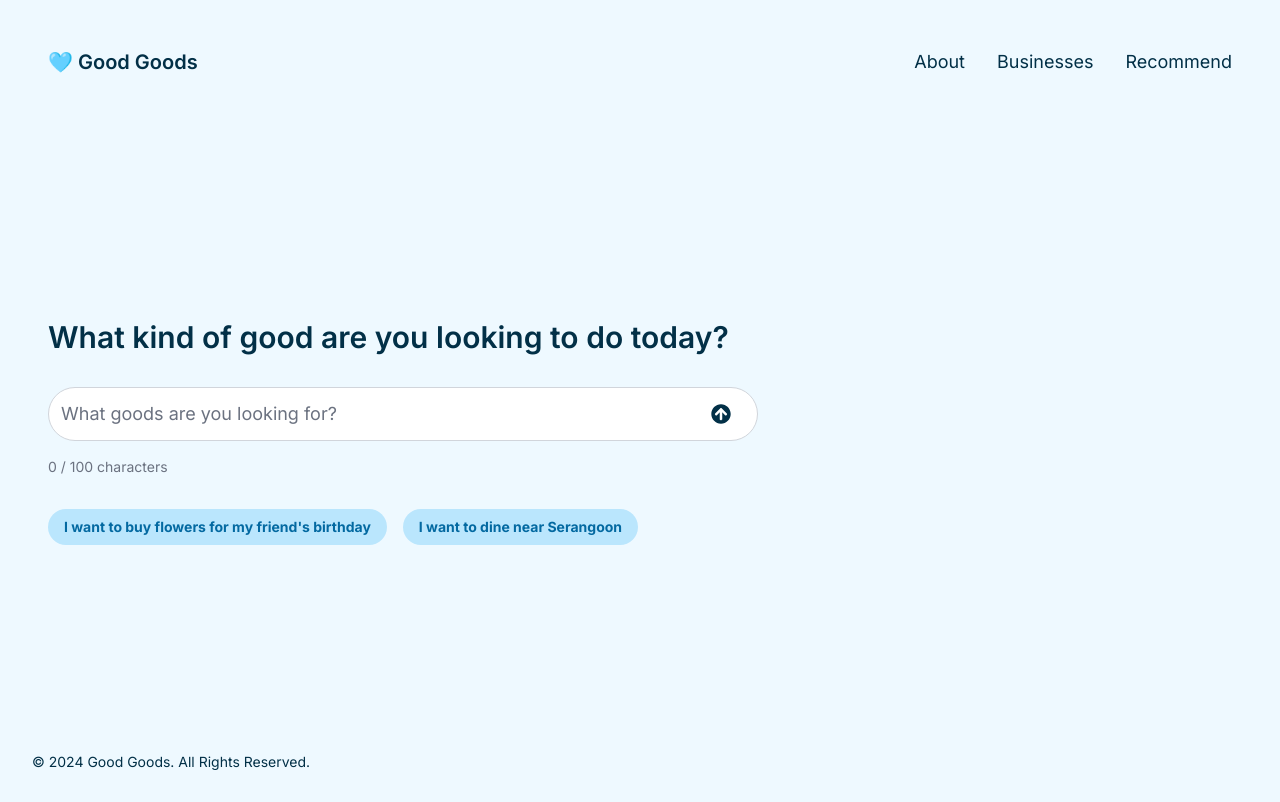
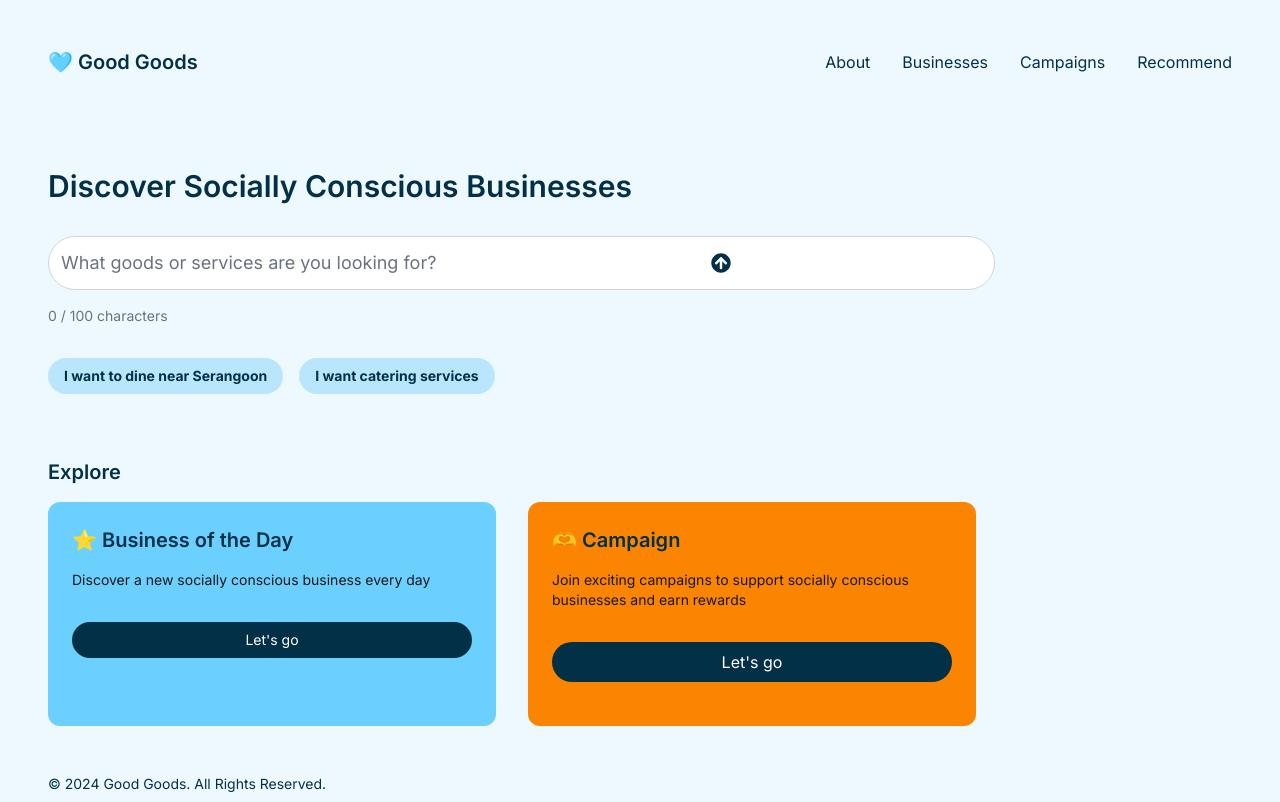
Before and after one commit to eugenetangkj/good-goods, a Next.js app: page / in a window 1280 px wide. Built offline with nearby package versions, Linux system fonts and the light colour scheme.

Commit message:
Add home explore cards

```diff
--- a/src/app/(root)/layout.tsx
+++ b/src/app/(root)/layout.tsx
@@ -23,7 +23,7 @@ export default function RootLayout({
         <link href="https://cdn.jsdelivr.net/npm/flowbite@2.4.1/dist/flowbite.min.css" rel="stylesheet" />
       </Head>
 
-      <body className={`${inter.className} antialiased`}>
+      <body className={`${inter.className} antialiased overflow-x-hidden`}>
           {children}
           <script src="https://cdn.jsdelivr.net/npm/flowbite@2.4.1/dist/flowbite.min.js"></script>
       </body>
--- a/src/app/(root)/page.tsx
+++ b/src/app/(root)/page.tsx
@@ -1,16 +1,27 @@
-import { AISearchBar } from "@/components/AISearchBar";
+import { AISearchBar } from "@/components/home/AISearchBar";
 import Navbar from "@/components/common/Navbar";
 import Footer from "@/components/common/Footer";
+import { HomeExploreCards } from "@/components/home/HomeExploreCards";
 
 export default function Home() {
   return (
-    <div className='bg-good-goods-blue-100 w-screen h-screen p-8'>
+    <div className='bg-good-goods-blue-100 p-8 h-screen flex flex-col justify-between'>
       <Navbar />
-        <div className='flex flex-col justify-center h-screen-4/5 p-4 space-y-8 mt-10vh'>
-          <h2 className='text-good-goods-blue-900 font-semibold text-2xl sm:text-3xl lg:text-4xl'>What kind of good are you looking to do today?</h2>
+      {/* Body */}
+      <div className='flex flex-col justify-center p-4 space-y-16 mt-15vh'>
+        <div className='flex flex-col justify-center space-y-8'>
+          <h2 className='text-good-goods-blue-900 font-semibold text-2xl sm:text-3xl lg:text-4xl'>Discover Socially Conscious Businesses</h2>
           <AISearchBar />
         </div>
+
+        {/* Explore */}
+        <HomeExploreCards />
+
+      </div>
+
       <Footer />
+
+
     </div>
   );
 }
--- a/src/components/common/Footer.tsx
+++ b/src/components/common/Footer.tsx
@@ -2,7 +2,7 @@
 function Footer() {
     // const emailAddress = "goodgoods975@gmail.com"
     return (
-        <footer className="bg-good-goods-blue-100">
+        <footer className="bg-good-goods-blue-100 mt-8 pl-4 pb-2">
             <div className="flex justify-start">
                 {/* Copyright Information */}
                 <span className="text-xs sm:text-sm sm:text-center text-good-goods-blue-900">© 2024 Good Goods. All Rights Reserved.
--- a/src/components/common/Navbar.tsx
+++ b/src/components/common/Navbar.tsx
@@ -9,7 +9,7 @@ function Navbar() {
             <nav className="fixed w-full top-0 start-0 z-20 bg-good-goods-blue-100 p-8">
                 <div className="flex flex-wrap items-center justify-between mx-auto p-4">
                     {/* Good Goods Brand */}
-                    <span className="self-center text-xl sm:text-2xl font-semibold whitespace-nowrap text-good-goods-blue-900">🩵 Good Goods</span>
+                    <a href="/" className="self-center text-xl sm:text-2xl font-semibold whitespace-nowrap text-good-goods-blue-900">🩵 Good Goods</a>
 
                     {/* CTA and Mobile menu */}
                     <div className="flex md:hidden md:order-2 space-x-3 md:space-x-0 rtl:space-x-reverse">
@@ -30,7 +30,7 @@ function Navbar() {
                               navLinks.map((navLink) => {
                                   return (
                                     <li>
-                                      <a href={ navLink.route} key={ navLink.name } className="block py-2 px-3 rounded text-lg hover:bg-gray-100 md:hover:bg-transparent text-good-goods-blue-900 md:hover:text-sky-700 md:p-0 duration-200">{ navLink.name }</a>
+                                      <a href={ navLink.route } key={ navLink.name } className="block py-2 px-3 rounded text-base lg:text-lg hover:bg-gray-100 md:hover:bg-transparent text-good-goods-blue-900 md:hover:text-sky-700 md:p-0 duration-200">{ navLink.name }</a>
                                     </li>
                                   );
                               })
--- a/src/components/AISearchBar.tsx
+++ b/src/components/home/AISearchBar.tsx
@@ -5,8 +5,8 @@ import { useState } from "react";
 
 //Constants
 const maxNumberOfCharacters = 100;
-const promptOne = "I want to buy flowers for my friend's birthday"
-const promptTwo = "I want to dine near Serangoon"
+const promptOne = "I want to dine near Serangoon"
+const promptTwo = "I want catering services"
 
 
 export function AISearchBar() {
@@ -38,10 +38,10 @@ export function AISearchBar() {
                     <div className="relative lg:w-4/5">
                         {/* Input field */}
                         <input
-                            className="block border border-gray-300 bg-white text-gray-900 text-sm sm:text-base md:text-lg focus:border-cyan-500 focus:ring-cyan-500 p-3 lg:p-4 pr-12 rounded-full w-4/5 lg:w-3/4"
+                            className="block border border-gray-300 bg-white text-gray-900 text-sm sm:text-base md:text-lg focus:border-cyan-500 focus:ring-cyan-500 p-3 lg:p-4 pr-12 rounded-full w-full sm:w-4/5 lg:w-3/4"
                             type="text"
                             id="searchQuery"
-                            placeholder="What goods are you looking for?"
+                            placeholder="What goods or services are you looking for?"
                             value={userInput}
                             onChange={handleInputChange}
                             required
@@ -50,7 +50,7 @@ export function AISearchBar() {
                         {/* Submit button */}
                         <button
                             type="submit"
-                            className="absolute top-1/2 left-0.7 text-xl sm:text-2xl lg:text-3xl transform -translate-y-1/2 text-good-goods-blue-900 hover:text-gray-900 duration-200">
+                            className="absolute top-1/2 left-0.9 sm:left-0.7 text-xl sm:text-2xl lg:text-3xl transform -translate-y-1/2 text-good-goods-blue-900 hover:text-gray-900 duration-200">
                             <FaArrowCircleUp />
                         </button>
                     </div>
@@ -61,12 +61,12 @@ export function AISearchBar() {
             </form>
 
             {/* Suggested prompts */}
-            <div className='flex flex-col space-y-4 md:space-y-0 md:flex-row md:space-x-4 mt-8'>
+            <div className='flex flex-col space-y-4 sm:space-y-0 sm:flex-row sm:space-x-4 mt-8'>
                 <div className='bg-sky-200 hover:bg-sky-300 px-4 py-2 text-sm md:text-base rounded-full cursor-pointer duration-200 w-fit' onClick={() => setUserInput(promptOne)}>
-                    <h6 className='font-bold' style={{ color: '#0369a1' }}>{ promptOne }</h6>
+                    <h6 className='font-bold text-good-goods-blue-900'>{ promptOne }</h6>
                 </div>
                 <div className='bg-sky-200 hover:bg-sky-300 px-4 py-2 text-sm md:text-base rounded-full cursor-pointer duration-200 w-fit' onClick={() => setUserInput(promptTwo)}>
-                    <h6 className='font-bold' style={{ color: '#0369a1' }}>{ promptTwo }</h6>
+                    <h6 className='font-bold text-good-goods-blue-900'>{ promptTwo }</h6>
                 </div>
             </div>
 
--- /dev/null
+++ b/src/components/home/HomeExploreCards.tsx
@@ -0,0 +1,47 @@
+export function HomeExploreCards() {
+
+
+    return (
+        <div className='flex flex-col justify-center items-start space-y-4'>
+            <h2 className='text-good-goods-blue-900 font-semibold text-xl sm:text-2xl lg:text-3xl'>Explore</h2>
+
+            {/* Business of the Day */}
+            <div className='flex flex-col space-y-8 sm:flex-row sm:space-x-8 sm:space-y-0'>
+                {/* Business of the Day */}
+                <div className='bg-good-goods-blue-500 rounded-xl p-6 h-70 sm:h-60 sm:w-72 lg:h-56 lg:w-112 flex flex-col space-y-8'>
+                    <div className='flex flex-col space-y-4'>
+                        <h5 className='text-xl md:text-2xl font-semibold text-good-goods-blue-900'>⭐ Business of the Day</h5>
+                        <p className='text-sm sm:text-base'>Discover a new socially conscious business every day</p>
+                    </div>
+                    <a href='#' className='w-full'>
+                        <button className='rounded-full w-full text-sm sm:text-base text-semibold text-white bg-good-goods-blue-900 hover:bg-sky-700 py-2 px-4 duration-200'>Let&apos;s go</button>
+                    </a>
+                </div>
+
+                {/* Campaign */}
+                <div className='bg-good-goods-orange-900 rounded-xl p-6 h-70 sm:h-60 sm:w-72 lg:h-56 lg:w-112 flex flex-col space-y-8'>
+                    <div className='flex flex-col space-y-4'>
+                        <h5 className='text-xl md:text-2xl font-semibold text-good-goods-blue-900'>🫶 Campaign</h5>
+                        <p className='text-sm sm:text-base'>Join exciting campaigns to support socially conscious businesses and earn rewards</p>
+                    </div>
+                    <a href='#' className='w-full'>
+                        <button className='rounded-full w-full text-semibold text-white bg-good-goods-blue-900 hover:bg-sky-700 py-2 px-4 duration-200'>Let&apos;s go</button>
+                    </a>
+                </div>
+
+
+
+
+
+
+
+
+
+
+            </div>
+
+
+        </div>
+
+    );
+  }
--- a/src/constants/index.js
+++ b/src/constants/index.js
@@ -8,6 +8,10 @@ export const navLinks =[
         route: '/businesses'
     },
     {
+        name: 'Campaigns',
+        route: '/campaigns'
+    },
+    {
         name: 'Recommend',
         route: '/recommend'
     },
--- a/tailwind.config.ts
+++ b/tailwind.config.ts
@@ -26,12 +26,14 @@ const config: Config = {
       },
       width: {
         'screen-4/5': '80vw',
+        '112': '28rem'
       },
       margin: {
-        '10vh': '10vh'
+        '15vh': '15vh'
       },
       inset: {
-        '0.7': '70%'
+        '0.7': '70%',
+        '0.9': '90%'
       }
     },
   },
```
